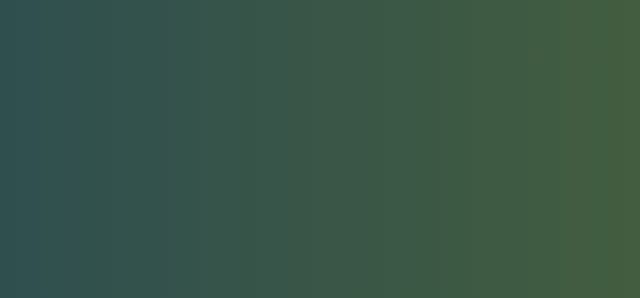
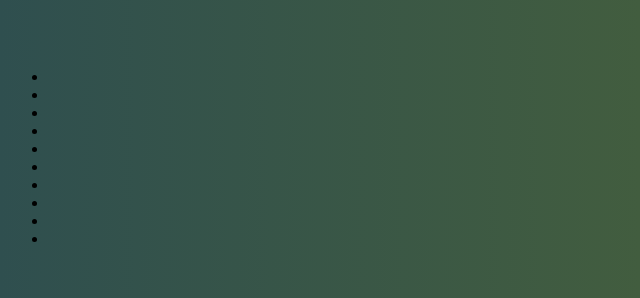
Before and after one commit to caynw/Portfolio, a plain HTML site: page index.html in a window 1280 px wide. Shown: the part 270-568 px from the top of the page, 0-640 px from the left. Drawn offline with Linux system fonts and the light colour scheme; files that its build step writes are made by us from their sources.

Commit message:
Update index.html

```diff
--- a/index.html
+++ b/index.html
@@ -22,8 +22,20 @@
              <p>Creating clean and imaginative work with nothing but code. </p>
         </section>
        </div>
-
-
+ <div class="container">
+        <ul class="particles">
+          <li></li>
+          <li></li>
+          <li></li>
+          <li></li>
+          <li></li>
+          <li></li>
+          <li></li>
+          <li></li>
+          <li></li>
+          <li></li>
+        </ul>
+      </div>
 
 </body>
 </html>
```
